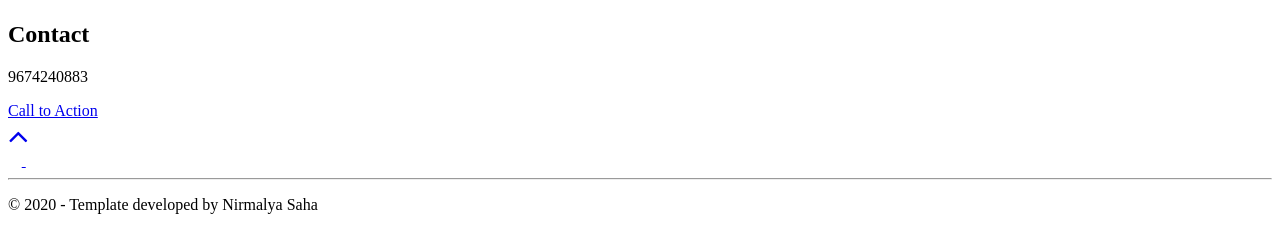
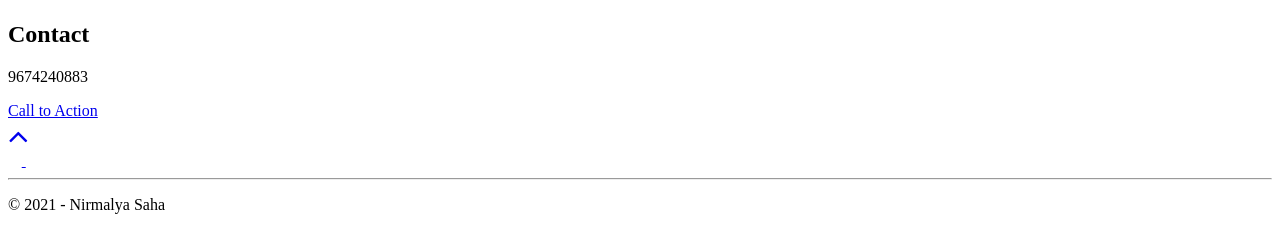
Before and after one commit to Nirmalya-Saha96/Portfolio-2.0, a website: page src/template.html in a window 1280 px wide. Shown: the part 8090-8320 px from the top of the page. Drawn offline with nearby package versions, Linux system fonts and the light colour scheme.

Commit message:
Update footer

```diff
--- a/src/template.html
+++ b/src/template.html
@@ -739,7 +739,7 @@
 
         <!-- If you give me some credit, will be huge for me :) -->
         <p class="footer__text">
-          © 2020 - Template developed by Nirmalya Saha
+          © 2021 - Nirmalya Saha
         </p>
 
         <!-- Remove this paragraph once you setup your custom portfolio -->
```
